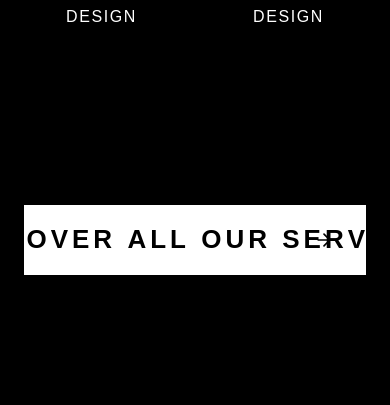
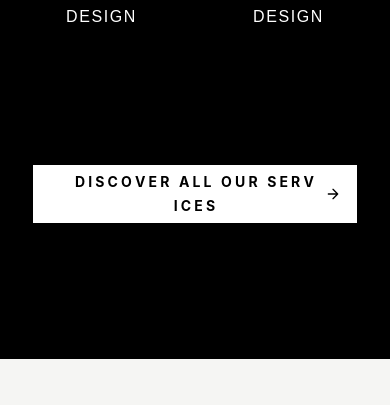
Before and after one commit to eshadigitalmkt/eshadigital, a React (Vite) app: page / in a window 390 px wide. Shown: the part 2362-2767 px from the top of the page. Built offline with nearby package versions, Linux system fonts and the light colour scheme; a web font is replaced by a local one.

Commit message:
vercel file pushed

```diff
--- a/src/components/AnimatedButton.tsx
+++ b/src/components/AnimatedButton.tsx
@@ -1,3 +1,5 @@
+"use client";
+
 import { motion } from "framer-motion";
 
 interface AnimatedButtonProps {
@@ -12,34 +14,60 @@
   const letters = text.split("");
 
   return (
-    <div className="w-full flex justify-center bg-black py-20">
+    <div className="w-full flex justify-center py-10 sm:py-14 md:py-20">
       <motion.button
         initial="initial"
         whileHover="hover"
+        whileTap={{ scale: 0.98 }}
         className={`
           relative
           group
           w-full
-          max-w-[700px]
-          h-[70px]
+          max-w-[95%]
+          sm:max-w-[620px]
+          lg:max-w-[700px]
+
+          h-[58px]
+          sm:h-[64px]
+          md:h-[70px]
+
           bg-white
           overflow-hidden
+
           flex
           items-center
           justify-center
-          px-10
+
+          px-5
+          sm:px-8
+          md:px-10
+
+          transition-all
+          duration-300
+
           ${className}
         `}
       >
-        {/* MAIN TEXT */}
+        {/* ================= TEXT ================= */}
+
         <div className="absolute inset-0 flex items-center justify-center overflow-hidden">
-          <div className="flex">
+
+          <div className="flex items-center justify-center flex-wrap px-10 sm:px-12">
+
             {letters.map((char, index) => (
               <div
                 key={index}
-                className="relative overflow-hidden h-[34px]"
+                className="
+                  relative
+                  overflow-hidden
+
+                  h-[24px]
+                  sm:h-[30px]
+                  md:h-[34px]
+                "
               >
-                {/* TOP */}
+                {/* TOP TEXT */}
+
                 <motion.span
                   variants={{
                     initial: { y: 0 },
@@ -48,23 +76,37 @@
                   transition={{
                     duration: 0.25,
                     ease: [0.215, 0.61, 0.355, 1],
-                    delay: index * 0.02,
+                    delay: index * 0.018,
                   }}
                   className="
                     block
-                    font-tensor
-                    text-[26px]
+
+                    text-[14px]
+                    sm:text-[20px]
+                    md:text-[26px]
+
                     font-bold
-                    leading-[33.8px]
                     uppercase
+
+                    leading-[24px]
+                    sm:leading-[30px]
+                    md:leading-[33.8px]
+
+                    tracking-[0.08em]
+
                     text-black
-                    px-[2px]
+
+                    px-[1px]
+                    sm:px-[2px]
+
+                    whitespace-nowrap
                   "
                 >
                   {char === " " ? "\u00A0" : char}
                 </motion.span>
 
-                {/* BOTTOM */}
+                {/* BOTTOM TEXT */}
+
                 <motion.span
                   variants={{
                     initial: { y: 60 },
@@ -73,20 +115,34 @@
                   transition={{
                     duration: 0.25,
                     ease: [0.215, 0.61, 0.355, 1],
-                    delay: index * 0.02,
+                    delay: index * 0.018,
                   }}
                   className="
                     absolute
                     left-0
                     top-0
+
                     block
-                    font-tensor
-                    text-[26px]
+
+                    text-[14px]
+                    sm:text-[20px]
+                    md:text-[26px]
+
                     font-bold
-                    leading-[33.8px]
                     uppercase
+
+                    leading-[24px]
+                    sm:leading-[30px]
+                    md:leading-[33.8px]
+
+                    tracking-[0.08em]
+
                     text-black
-                    px-[2px]
+
+                    px-[1px]
+                    sm:px-[2px]
+
+                    whitespace-nowrap
                   "
                 >
                   {char === " " ? "\u00A0" : char}
@@ -96,17 +152,33 @@
           </div>
         </div>
 
-        {/* ARROW */}
+        {/* ================= ARROW ================= */}
+
         <motion.div
           variants={{
             initial: { x: 0 },
             hover: { x: 6 },
           }}
-          transition={{ duration: 0.25 }}
-          className="absolute right-8 text-black  transition-colors duration-300"
+          transition={{
+            duration: 0.25,
+          }}
+          className="
+            absolute
+
+            right-4
+            sm:right-6
+            md:right-8
+
+            text-black
+          "
         >
           <svg
-            className="w-5 h-5"
+            className="
+              w-4
+              h-4
+              sm:w-5
+              sm:h-5
+            "
             fill="none"
             stroke="currentColor"
             strokeWidth="2"
```
Also changed, not shown: vercel.json (added).
